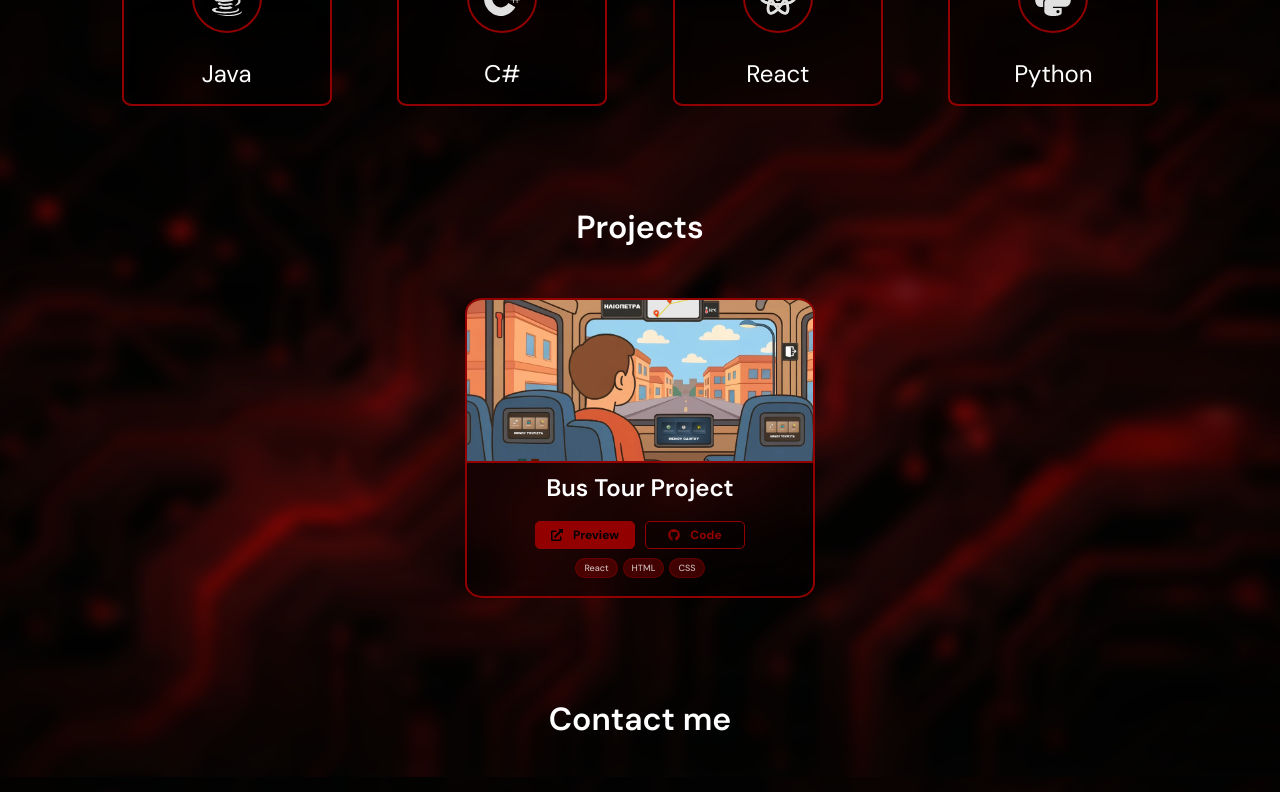
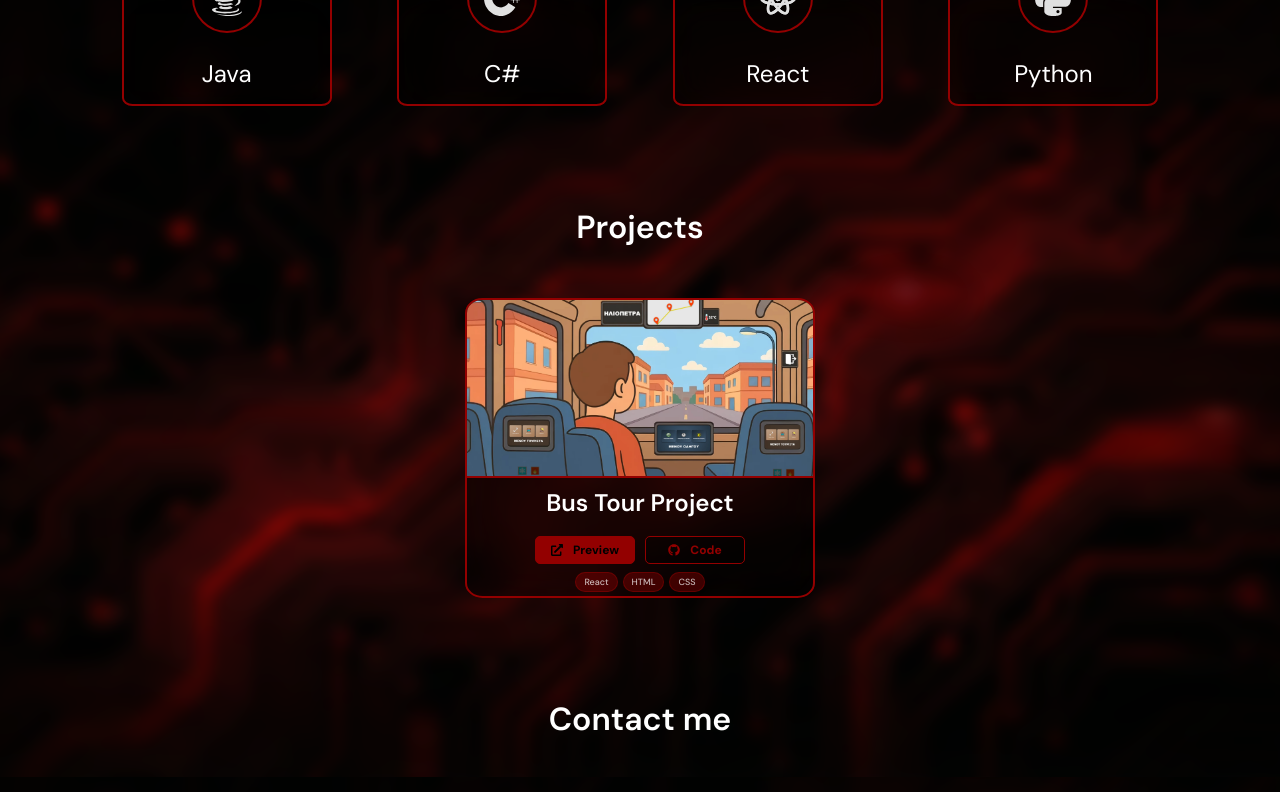
Before and after one commit to PanosKarap/my-portfolio, a React (Vite) app: page / in a window 1280 px wide. Shown: the part 823-1615 px from the top of the page. Built offline with nearby package versions, Linux system fonts and the light colour scheme; a web font is replaced by a local one.

Commit message:
Increase project image height from 55% to 60%

```diff
--- a/src/components/projectCard/ProjectCard.css
+++ b/src/components/projectCard/ProjectCard.css
@@ -19,7 +19,7 @@
 
 .project-image {
   width: 100%;
-  height: 55%;
+  height: 60%;
   object-fit: cover;
   border-bottom: 2px solid var(--primary-base);
 }
```
